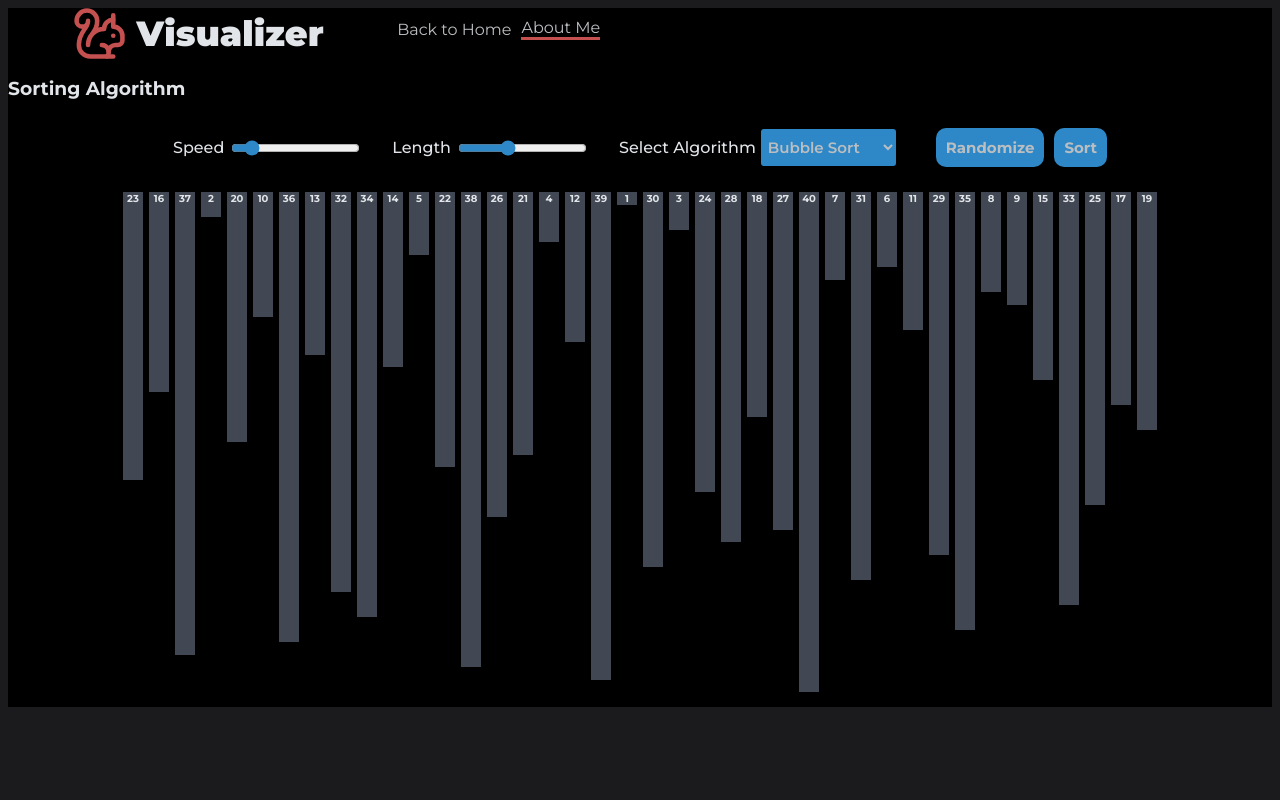
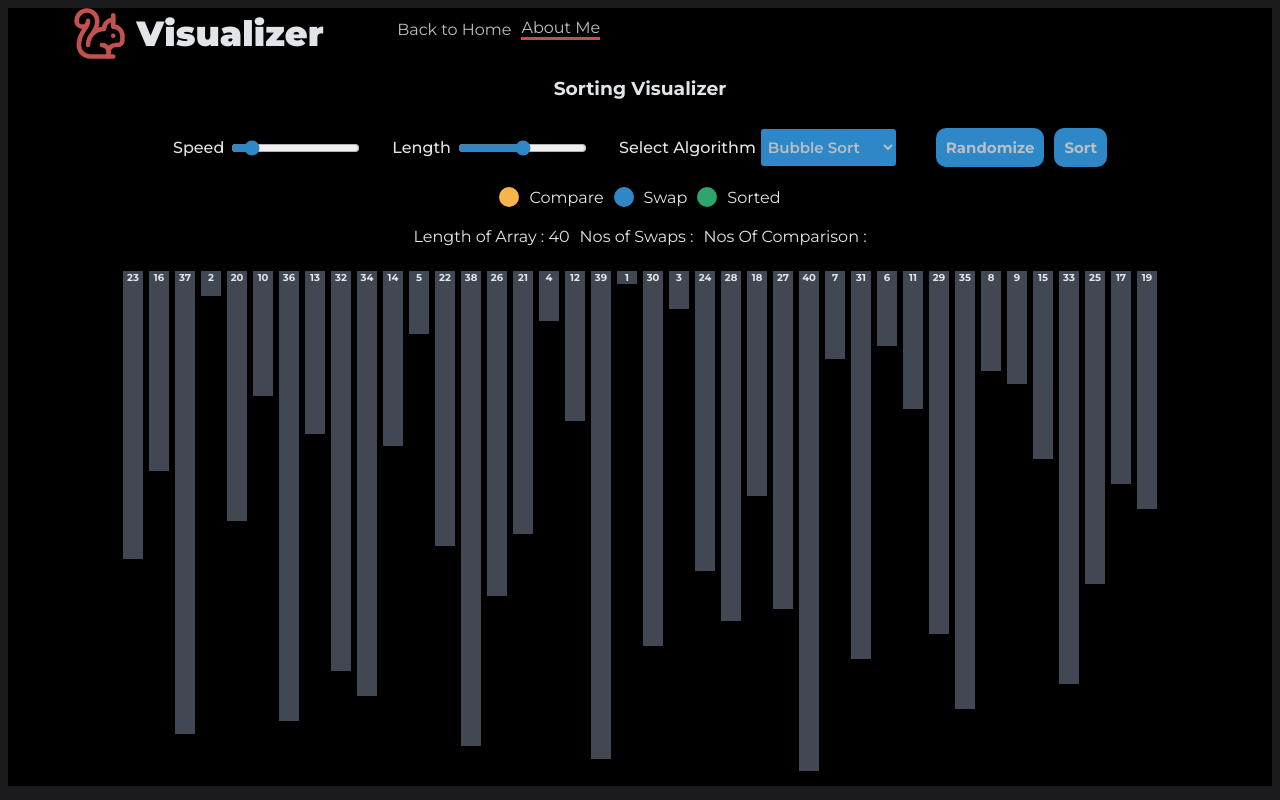
Before and after one commit to Suprada-2002/visualizer, a React (Vite) app: page / in a window 1280 px wide. Both pictures are taken after a click on the link "Sorting Algorithm Visualization". Built offline with nearby package versions, Linux system fonts and the light colour scheme.

Commit message:
Update Visualizer.jsx

```diff
--- a/src/pages/sortingComponents/Visualizer.jsx
+++ b/src/pages/sortingComponents/Visualizer.jsx
@@ -1,30 +1,32 @@
-import { useState, useEffect } from "react";
-import InputBar from "./InputBar";
-import Bars from "./Bars";
+import { useEffect,useState } from "react";
+import InputBar from "./InputBar.jsx";
+import Legend from "./Legend.jsx"
 
-import { bubbleSort, selectionSort, insertionSort } from "./Algorithms";
-import quickSort from './QuickSort.jsx';
-import mergeSort from './MergeSort.jsx';
+import { bubbleSort, selectionSort, insertionSort} from "./Algorithms.jsx";
+import quickSort from "./QuickSort.jsx";
+import mergeSort from "./MergeSort.jsx"
 
-function Visualizer(){
+import Bars from "./Bars.jsx";
 
-        const [length, setLength] = useState(40);
-        const [blocks, setBlocks] = useState([]);
-        const [isSorting, setIsSorting] = useState(false);
-        const [algo, setAlgo] = useState("bubbleSort");
-        const [speed, setSpeed] = useState(250);
-        const [swap, setSwap] = useState([]);
-        const [compare, setCompare] = useState([]);
-        const [sortedIndex, setSortedIndex] = useState([]);
+function Sorting() {
 
-        useEffect(() => {
-            generateRandomArray(length);
-        }, [algo, length])
+	{/* states */}
+const [len, setLength] = useState(40);
+const [algo,setAlgo] = useState('bubbleSort');
+const [blocks, setBlocks] = useState([])
+const [sorting, setSorting] = useState(false)
+const [completed, setCompleted] = useState(true)
+const [speed, setSpeed] = useState(250)
+const [compare, setCompare] = useState([])
+const [swap, setSwap] = useState([])
+const [sortedIndex, setSortedIndex] = useState([])
 
-        function generateRandomArray(length){
-            setIsSorting(false);
+const generateRandomArray = (len) => {
+
+	setCompleted(false);
+	setSorting(false);
 	setSortedIndex([]);
-            const randomArray = Array.from(Array(length+1).keys()).slice(1);
+	const randomArray = Array.from(Array(len+1).keys()).slice(1);
 	for (let i = randomArray.length - 1; i > 0; i--) {
    const indx = Math.floor(Math.random() * (i - 1))
    const temp = randomArray[i]
@@ -35,96 +37,97 @@ function Visualizer(){
    setBlocks(randomArray);
 }
 
-        function handleSpeed(event) {
-            setSpeed(400/Number(event.target.value))
-        }
+useEffect(() => {
+	generateRandomArray(len);
+}, [len,algo])
 
-        function handleLength(event) {
+{/* function */}
+const handleLength = (event) => {
 	setLength(Number(event.target.value))
 }
 
-        function handleSort(){
-
-
-            // const sortBlocks = (order) => {
-            //     ( function loop(i) {
-            //         setTimeout(function(){
-            //             const [j, k, arr, index] = order[i];
-            //             setCompare([j,k]);
-            //             setSwap([]);
-
-            //             if(index !== null){
-            //                 setSortedIndex((prevState) => ([...prevState, index]))
-            //             }
-
-            //             if(arr){
-            //                 setBlocks(arr);
-            //                 if(j !== null || k != null) setSwap([j,k])
-            //             }
-
-            //             if(++i < order.length) loop(i);
-            //             else {
-            //                 setIsSorting(false);
-            //             }
-
-            //         }, speed)
-            //     })(0)
-
-            // }
-
-            const sortBlocks = (order) => {
-                console.log("order", order);
-                let i = 0;
-
-                const processOrder = () => {
-                    if (i >= order.length) {
-                        setIsSorting(false);
-                        return;
+const handleSpeed = (event) => {
+	console.log("speed: ",speed);
+	setSpeed(Math.ceil(400 / Number(event.target.value)))
 }
 
-                    const [j, k, arr, index] = order[i];
-                    setCompare([j, k]);
+const handleAlgo = (event) => {
+    console.log("Algo: ",algo);
+	setAlgo(event.target.value)
+}
+
+const handleSort = () => {
+	const sortAccOrder = (order) => {
+		(function loop(i) {
+			setTimeout(function () {
+				const [j, k, arr, index] = order[i]
+				setCompare([j, k])
 				setSwap([]);
 
-                    if (index !== null) {
-                        setSortedIndex((prevState) => [...prevState, index]);
+				if(index !== null){
+					setSortedIndex((prevState) => (
+						[...prevState, index]
+					))
 				}
 
-                    if (arr) {
-                        setBlocks(arr);
-                        if (j !== null || k !== null) setSwap([j, k]);
+				if(arr){
+
+					setBlocks(arr)
+					if(j !== null || k != null)
+						setSwap([j, k])
+
+				}
+				if (++i < order.length){
+					loop(i)
+				} else {
+					setSorting(false)
+					setCompleted(true)
+				}
+			}, speed)
+		})(0)
+
 	}
 
-                    i++;
-                    setTimeout(processOrder, speed);
-                };
+	setSorting(true)
 
-                processOrder();
-            };
-
-
-            setIsSorting(true);
-            algo === "bubbleSort" ? sortBlocks(bubbleSort(blocks)):
-            algo === "selectionSort" ? sortBlocks(selectionSort(blocks)):
-            algo === "mergeSort" ? sortBlocks(mergeSort(blocks)) :
-            algo === "quickSort" ? sortBlocks(quickSort(blocks)) :
-            algo === "insertionSort" ? sortBlocks(insertionSort(blocks)) : (() => {
-                setIsSorting(false);
+	algo === 'bubbleSort' ? sortAccOrder(bubbleSort(blocks)) :
+	algo === 'insertionSort' ?  sortAccOrder(insertionSort(blocks)) :
+	algo === 'selectionSort' ? sortAccOrder(selectionSort(blocks)) :
+	algo === 'mergeSort' ? sortAccOrder(mergeSort(blocks)) :
+	algo === 'quickSort' ? sortAccOrder(quickSort(blocks)) : (() => {
+		setSorting(false)
+		setCompleted(true)
 	})()
 }
 
     return(
-        <>
-        <h3>Sorting Algorithm</h3>
-
-        <InputBar length={length} speed={speed} isSorting={isSorting}
-        generateRandomArray={generateRandomArray} handleSpeed={handleSpeed}
-        handleLength={handleLength} algo={algo} setAlgo={setAlgo} handleSort={handleSort}
+ <div>
+		<div className="logo">
+			<h3>Sorting Visualizer</h3>
+		</div>
+					<InputBar
+							generateRandomArray={() => generateRandomArray(len)}
+							handleLength={handleLength}
+							handleSpeed={handleSpeed}
+							handleAlgo={handleAlgo}
+							handleSort={handleSort}
+							sorting={sorting}
+							completed={completed}
+							len={len}
+							speed={speed}
+							algo={algo}
+							setAlgo={setAlgo}
 						/>
 
-        <Bars blocks={blocks} swap={swap} compare={compare} sortedIndex={sortedIndex}/>
-        </>
+						<Legend algo={algo} len={len} />
+
+							<Bars
+							swap={swap}
+							blocks={blocks}
+							compare={sorting && compare} sortedIndex={sortedIndex}
+							/>
+			</div>
     )
 }
 
-export default Visualizer;
+export default Sorting;
```
Lines whose indentation alone changed are shown as unchanged.
